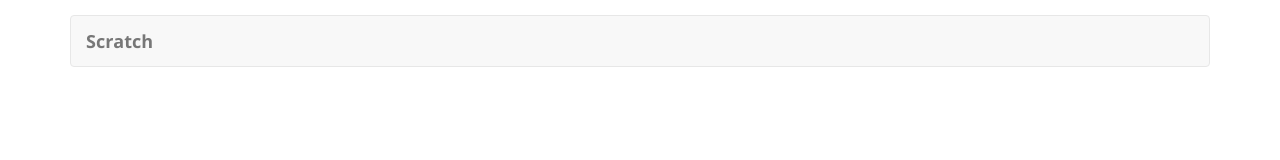
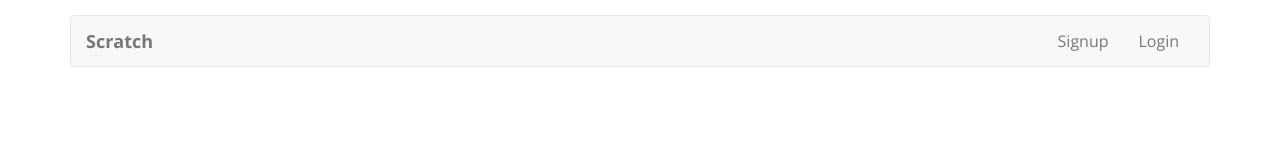
Before and after one commit to andersr/notes-app-client, a React (Create React App) app: page / in a window 1280 px wide. Shown: the top 160 px of the page. Built offline with nearby package versions, Linux system fonts and the light colour scheme.

Commit message:
Add Login/Signup

```diff
--- a/src/App.js
+++ b/src/App.js
@@ -1,6 +1,6 @@
 import React from "react";
 import { Link } from "react-router-dom";
-import { Navbar } from "react-bootstrap";
+import { Navbar, Nav, NavItem } from "react-bootstrap";
 import Routes from "./Routes";
 import "./App.css";
 
@@ -14,6 +14,12 @@ function App(props) {
           </Navbar.Brand>
           <Navbar.Toggle />
         </Navbar.Header>
+        <Navbar.Collapse>
+          <Nav pullRight>
+            <NavItem href="/signup">Signup</NavItem>
+            <NavItem href="/login">Login</NavItem>
+          </Nav>
+        </Navbar.Collapse>
       </Navbar>
       <Routes />
     </div>
```
